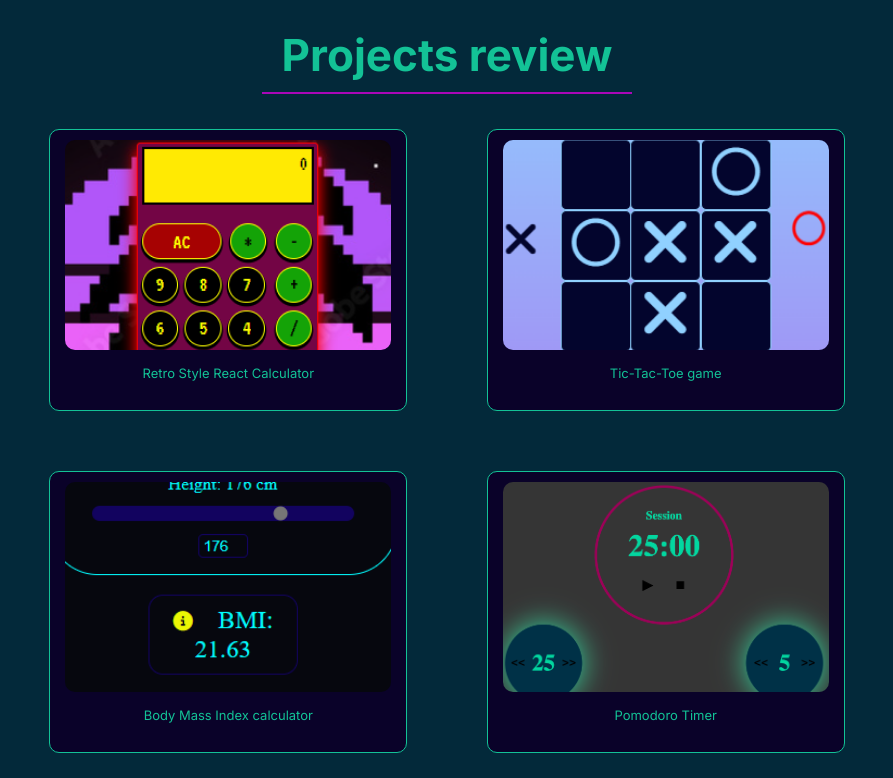
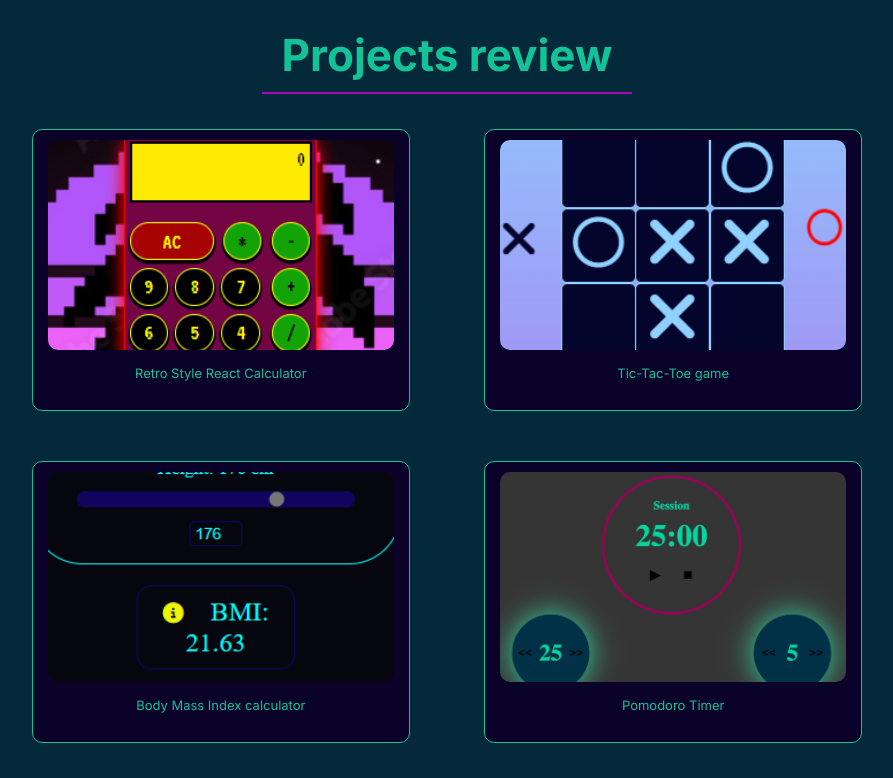
Before and after one commit to jakChi/portfolio-1.2, a Next.js app: page / in a window 1280 px wide. Shown: the part 742-1520 px from the top of the page, without its empty margins (193-1086 px from the left). Built offline with nearby package versions, Linux system fonts and the light colour scheme.

Commit message:
fixed grid bug

```diff
--- a/src/styles/Home.css
+++ b/src/styles/Home.css
@@ -113,6 +113,7 @@
 
 .grid {
   display: grid;
+  grid-template-columns: 1fr;
   row-gap: 1rem;
 }
 
@@ -309,7 +310,6 @@
   }
 
   .grid {
-    margin: 20px;
-    gap: 30px;
+    gap: 20px;
   }
 }
--- a/src/styles/Navbar.css
+++ b/src/styles/Navbar.css
@@ -61,11 +61,15 @@ body {
   z-index: 2;
 }
 
+
+
 .nav-links-mob.active {
   width: 100%;
   top: 0;
   transition: all 1s ease;
 }
+
+
 
 .nav-links-mob > .link {
   transform: translateY(-500%);
@@ -84,6 +88,11 @@ body {
   z-index: 0;
 }
 
+.nav-links-mob > .link:hover {
+  background-color: var(--text-main-col);
+  color: var(--body-col);
+}
+
 .nav-links-mob > .link:first-of-type {
   margin-top: 30px;
 }
@@ -93,7 +102,7 @@ body {
 }
 
 .nav-links-mob > .link:nth-child(3) {
-  transition-delay: 300ms;
+  transition-delay: 400ms;
 }
 
 .nav-links-mob.active > .link {
@@ -102,7 +111,7 @@ body {
   transform: translateY(100%);
   transition-delay: 100ms;
   z-index: 0;
-  width: 70%;
+  width: 60%;
 }
 
 .nav-links-mob.active > .link:nth-child(2) {
```
